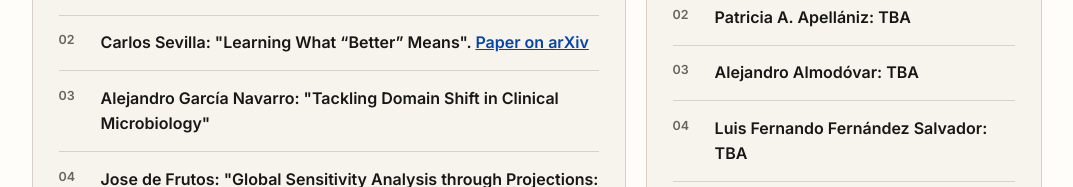
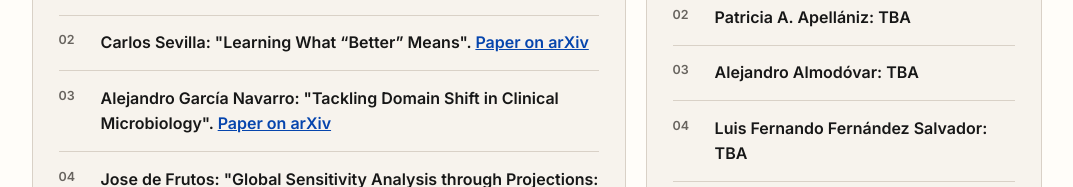
Before and after one commit to fatal-workshop/fatal-workshop.github.io, a plain HTML site: page index.html in a window 1280 px wide. Shown: the part 1968-2155 px from the top of the page, without its empty margins (138-1211 px from the left). Drawn offline with Linux system fonts and the light colour scheme.

Commit message:
updt_alex

```diff
--- a/index.html
+++ b/index.html
@@ -101,7 +101,7 @@
             <ul class="speaker-list">
               <li><span class="index">01</span><span>Pablo M. Olmos: "Non-stationary kernels in transformer models".  <a href="https://github.com/OLMOS-PM/GPSS_2026" target="_blank" rel="noreferrer" style="color: #0645ad;">Notebooks about kernels and GPs</a></span></li>
               <li><span class="index">02</span><span>Carlos Sevilla: "Learning What “Better” Means". <a href="https://arxiv.org/pdf/2511.05163" target="_blank" rel="noreferrer" style="color: #0645ad;">Paper on arXiv</a></span></li>
-              <li><span class="index">03</span><span>Alejandro García Navarro: "Tackling Domain Shift in Clinical Microbiology"</span></li>
+              <li><span class="index">03</span><span>Alejandro García Navarro: "Tackling Domain Shift in Clinical Microbiology". <a href="https://arxiv.org/abs/2608.08182" target="_blank" rel="noreferrer" style="color: #0645ad;">Paper on arXiv</a></span></li>
               <li><span class="index">04</span><span>Jose de Frutos: "Global Sensitivity Analysis through Projections: Sliced Sobol Indices and Rank-Based Estimation"</span></li>
               <li><span class="index">05</span><span>Nuria Balbás Esteban: "Systematic Morphometric Brain Autoencoding for Neurodegenerative Diseases"</span></li>
               <li><span class="index">06</span><span>Cristina Sanchis Romá: "Dynamic Risk Modeling of Psychiatric Emergencies from Electronic Health Records via Neural Point Processes"</span></li>
```
